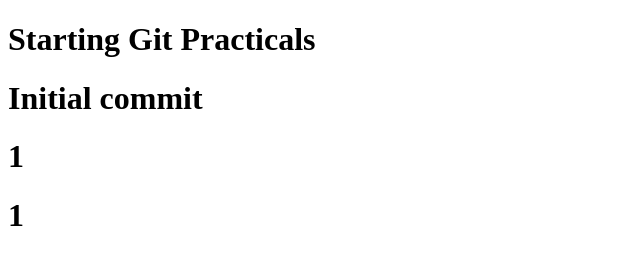
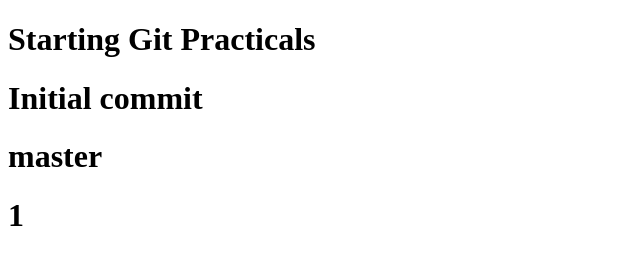
Before and after one commit to sharmanav470/practical, a plain HTML site: page index.html in a window 1280 px wide. Shown: the whole page, without its empty margins (0-640 px from the left). Drawn offline with Linux system fonts and the light colour scheme.

Commit message:
master1commit

```diff
--- a/index.html
+++ b/index.html
@@ -8,7 +8,7 @@
   <body>
     <h1>Starting Git Practicals</h1>
     <h1>Initial commit</h1>
-    <h1>1</h1>
+    <h1>master</h1>
     <h1>1</h1>
   </body>
 </html>
```
